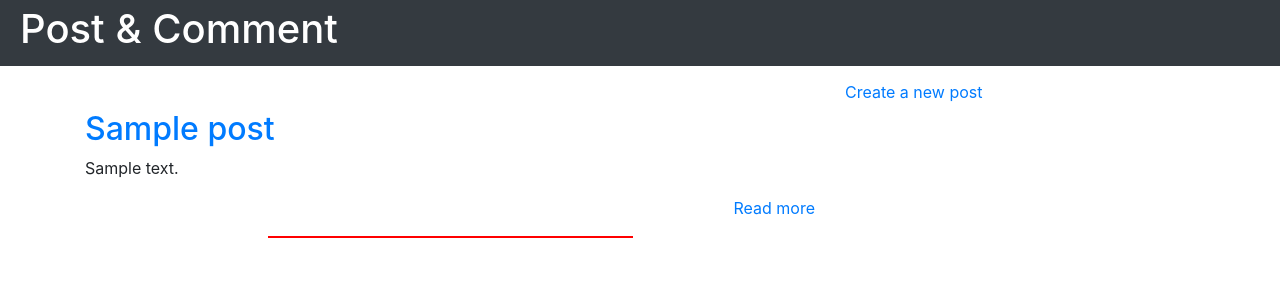
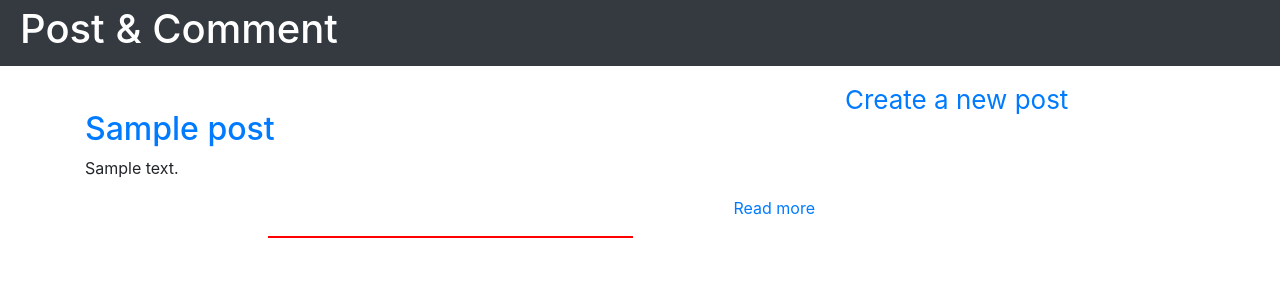
Before and after one commit to Ciro-mo/post-comment, a PHP site: template views/home.php in a window 1280 px wide. Shown: the top 300 px of the page. Run offline with PHP 8.4, Linux system fonts and the light colour scheme; the template is opened without the code that fills it: most values are stand-ins (such as "Sample title", 1, 10 or a date in 2020); a stand-in replaces the project's code that opens the database connection; some libraries are stand-ins or nearby versions.

Commit message:
Ultimo update

```diff
--- a/views/home.php
+++ b/views/home.php
@@ -21,6 +21,7 @@
             <div class="row">
                 <div class="col-8" style="margin-top: 30px;">
                     <?php
+                    if(count($Posts)>0) {
                         //print all post
                         foreach($Posts as $post)
                         {
@@ -34,10 +35,14 @@
                                     ."</div>";
                             echo "</article>";
                             echo "<hr style=\"height:2px; width:50%; border-width:0; color:red; background-color:red\">";
-                    }                    ?>
+                        }
+                    }
+                    else
+                        echo "<h2><em>There are no Post</em></h2>";
+                    ?>
                 </div>
                 <div class="col">
-                    <a href="./index.php/new-post">Create a new post</a>
+                    <a href="./index.php/new-post" style="font-size: 26px;">Create a new post</a>
                 </div>
             </div>
         </div>
```
Also changed, not shown: Readme.md. Lines whose indentation alone changed are shown as unchanged.
